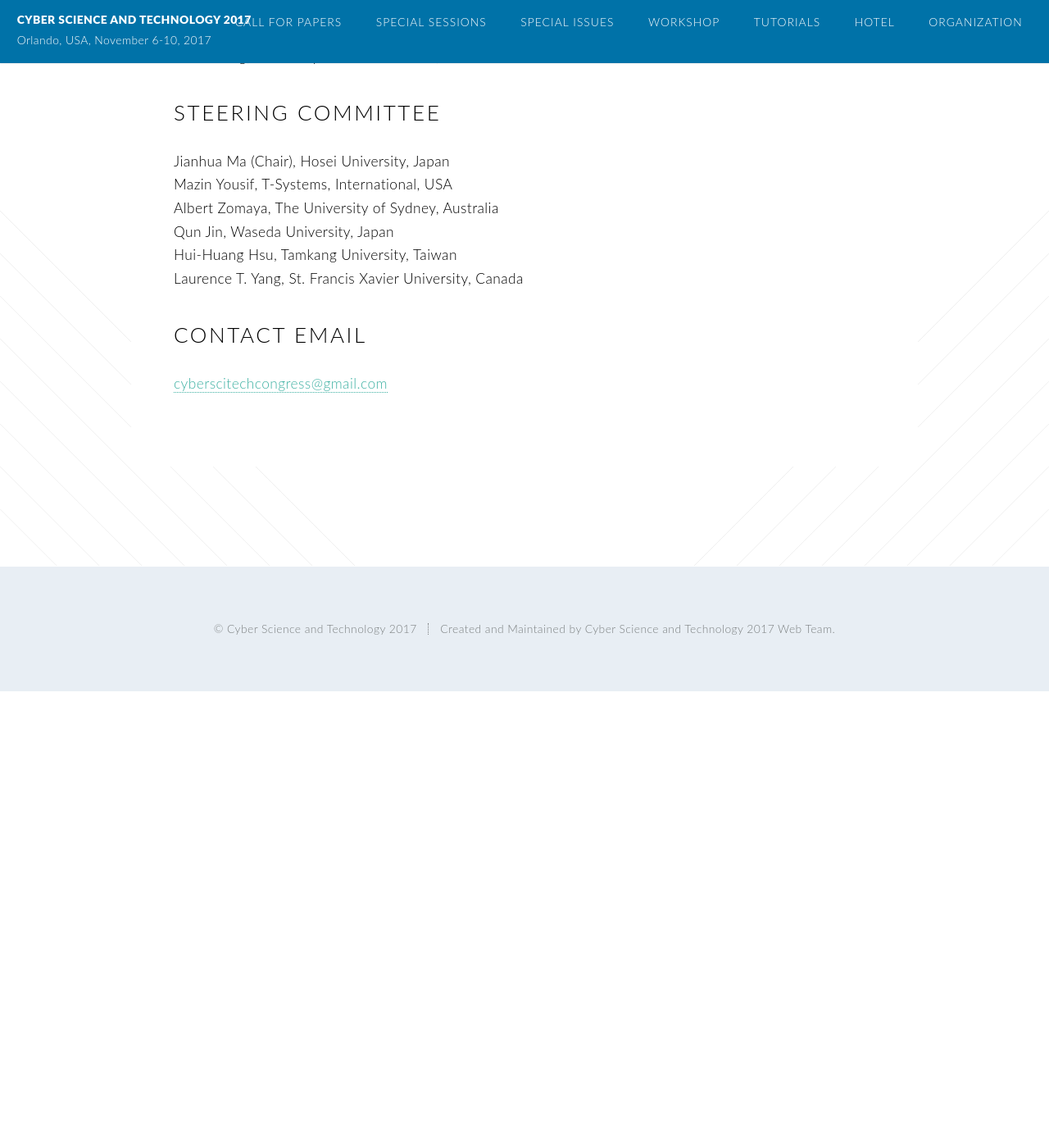
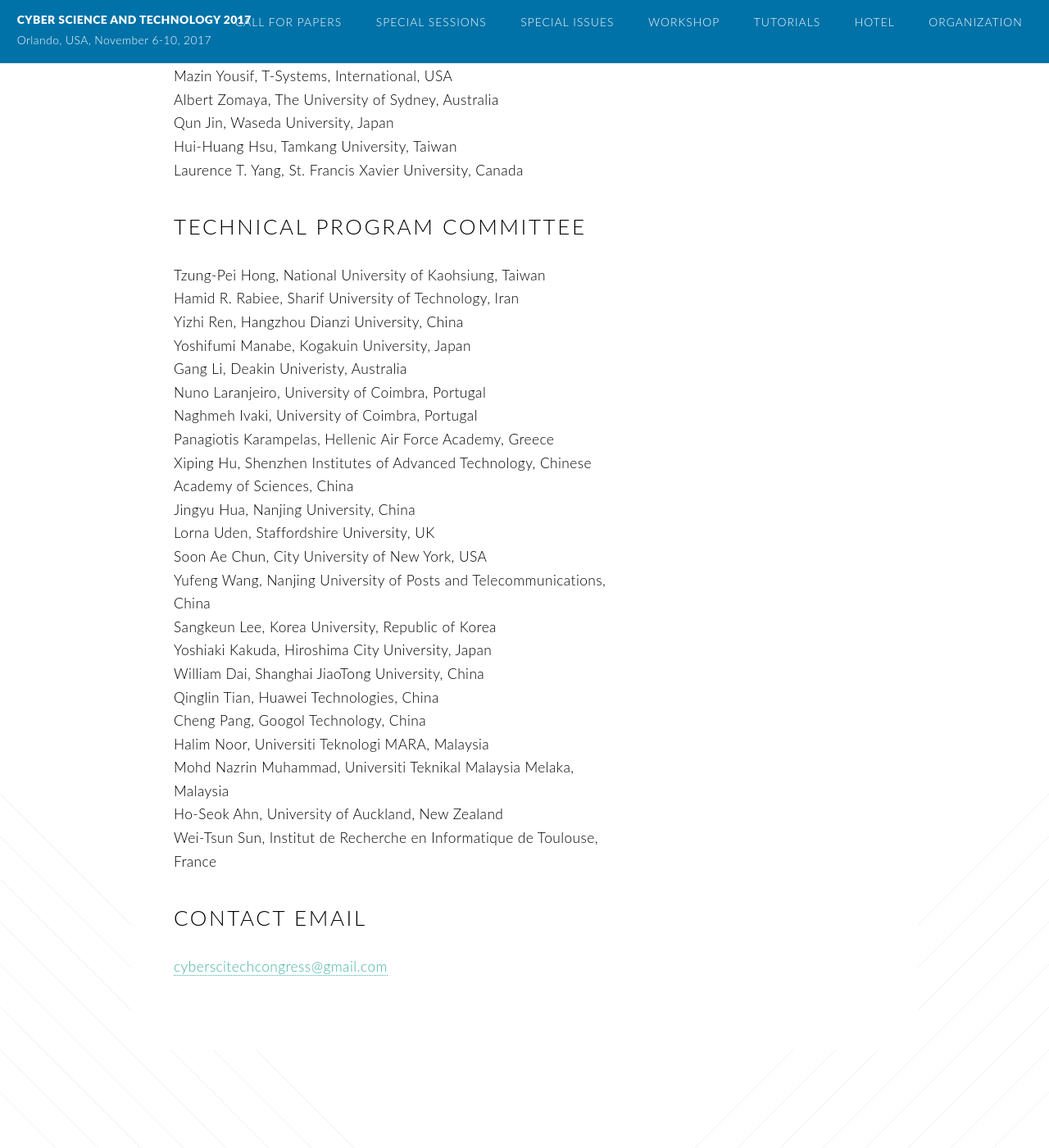
Before and after one commit to cyber-science/2017, a Jekyll site: the page built from organization.md, in a window 1280 px wide and 1400 px high, scrolled down 2052 px. Shown: the whole window at 82% size. Built offline with Jekyll 4.4.1, drawn with Linux system fonts in a browser that asks for light colours; nearby versions of some CDN libraries; before the commit the page ends 2895 px from its top, so only the background shows below that.

Commit message:
organization.md

```diff
--- a/organization.md
+++ b/organization.md
@@ -1,74 +1,75 @@
 ---
 layout: right-sidebar-article
 title: Organization
-icon: fa-laptop
 ---
 
-## Honorary Chairs
+## Organizing Committee
+
+### Honorary Chairs
 
 - Mazin Yousif, T-Systems, International, USA
 - Albert Zomaya, The University of Sydney, Australia
 
-## General Chairs
+### General Chairs
 
 - Song Guo, Hong Kong Polytechnic Univ., Hong Kong
 - Yi Qian, University of Nebraska-Lincoln, USA
 - General Executive Chair
 - Jun Wang, University of Central Florida, USA
 
-## Program Chairs
+### Program Chairs
 
 - Kevin I-Kai Wang, The Univ. of Auckland, New Zealand
 - Kejie Lu, University of Puerto Rico at Mayagüez, USA
 - Periklis Chatzimisios, ATEITHE, Greece
 - Boon-Chong Seet, AUT, New Zealand
 
-## Workshop/Tutorial Chairs
+### Workshop/Tutorial Chairs
 
 - Yaser P. Fallah, University of Central Florida, USA
 - Xiulong Liu, Hong Kong Polytechnic Univ., HK
 - Jiangtao Luo, Chongqing Univ. of Posts and Tele., China
 
-## Special Session Chairs
+### Special Session Chairs
 
 - Qingyong Li, Beijing Jiaotong University, China
 - Naohiro Hayashibara, Kyoto Sangyo University, Japan
 
-## Demo/Poster Chairs
+### Demo/Poster Chairs
 
 - Feng Ye, University of Dayton, USA
 - Huawei Huang, The University of Aizu, Japan
 
-## Special Issue Chair
+### Special Issue Chair
 
 - Xiaokang Zhou, Shiga University, Japan
 
-## Publicity Chairs
+### Publicity Chairs
 
 - Ah-Lian Kor, Leeds Beckett University, UK
 - Md Zakirul Alam Bhuiyan, Fordham University, USA
 - Kun Wang, Nanjing Univ. of Posts and Tele., China
 - Sami Habib, Kuwait University, Kuwait
 
-## Publication Chairs
+### Publication Chairs
 
 - Jian Zhou, University of Central Florida, USA
 - Mao Ye, University of Central Florida, USA
 
-## Registration Chair
+### Registration Chair
 
 - Jian Zhou, University of Central Florida, USA
 
-## Financial Chair
+### Financial Chair
 
 - Xunchao Chen, University of Central Florida, USA
 
-## Local Arrangement Chairs
+### Local Arrangement Chairs
 
 - Deliang Fan, University of Central Florida, USA
 - Dan Huang, University of Central Florida, USA
 
-## Steering Committee
+### Steering Committee
 
 - Jianhua Ma (Chair), Hosei University, Japan
 - Mazin Yousif, T-Systems, International, USA
@@ -77,6 +78,31 @@ icon: fa-laptop
 - Hui-Huang Hsu, Tamkang University, Taiwan
 - Laurence T. Yang, St. Francis Xavier University, Canada
 
+## Technical Program Committee
+
+- Tzung-Pei Hong, National University of Kaohsiung, Taiwan
+- Hamid R. Rabiee, Sharif University of Technology, Iran
+- Yizhi Ren, Hangzhou Dianzi University, China
+- Yoshifumi Manabe, Kogakuin University, Japan
+- Gang Li, Deakin Univeristy, Australia
+- Nuno Laranjeiro, University of Coimbra, Portugal
+- Naghmeh Ivaki, University of Coimbra, Portugal
+- Panagiotis Karampelas, Hellenic Air Force Academy, Greece
+- Xiping Hu, Shenzhen Institutes of Advanced Technology, Chinese Academy of Sciences, China
+- Jingyu Hua, Nanjing University, China
+- Lorna Uden, Staffordshire University, UK
+- Soon Ae Chun, City University of New York, USA
+- Yufeng Wang, Nanjing University of Posts and Telecommunications, China
+- Sangkeun Lee, Korea University, Republic of Korea
+- Yoshiaki Kakuda, Hiroshima City University, Japan
+- William Dai, Shanghai JiaoTong University, China
+- Qinglin Tian, Huawei Technologies, China
+- Cheng Pang, Googol Technology, China
+- Halim Noor, Universiti Teknologi MARA, Malaysia
+- Mohd Nazrin Muhammad, Universiti Teknikal Malaysia Melaka, Malaysia
+- Ho-Seok Ahn, University of Auckland, New Zealand
+- Wei-Tsun Sun, Institut de Recherche en Informatique de Toulouse, France
+
 ## Contact Email
 
 - [cyberscitechcongress@gmail.com](mailto:cyberscitechcongress@gmail.com)
```
